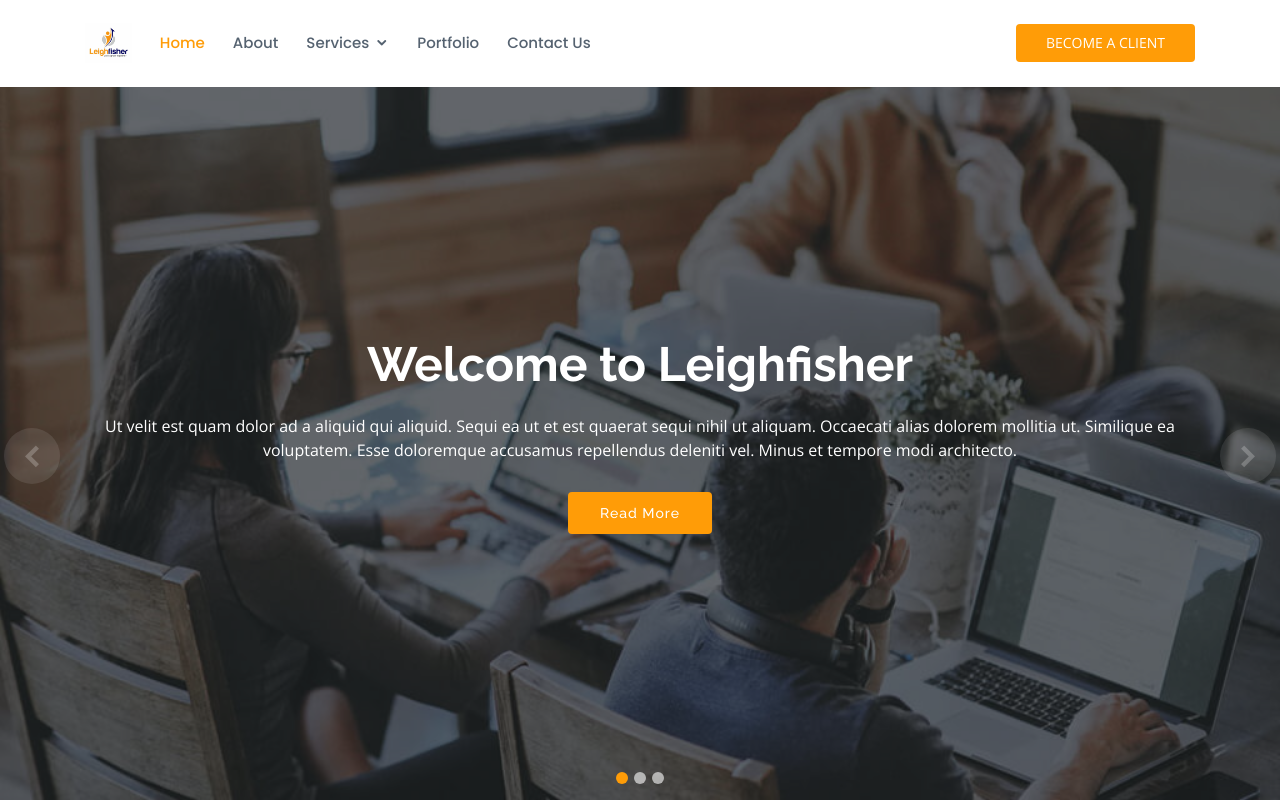
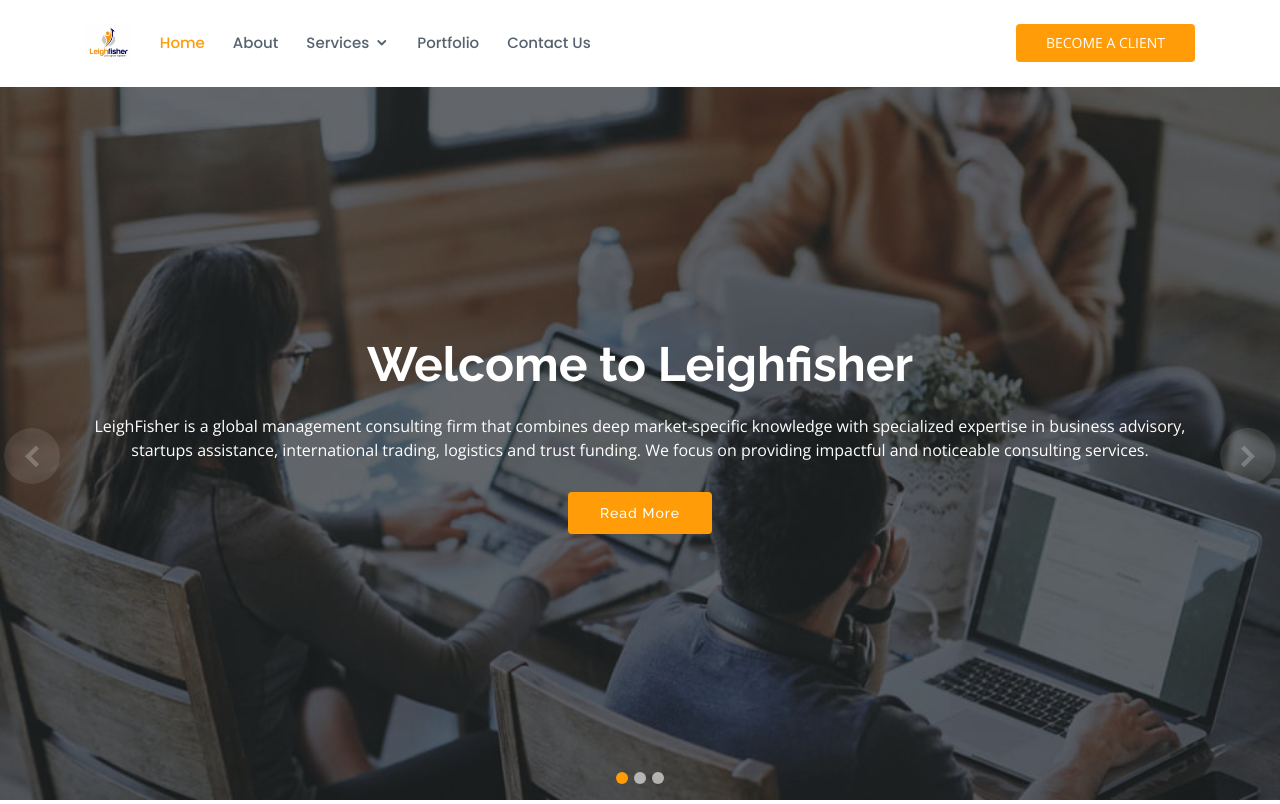
Before and after one commit to Unisight-Technologies/leighfisher-website, a Django app: page / in a window 1280 px wide. Shown: the top 804 px of the page. Run offline with Django 3.2, Linux system fonts and the light colour scheme; some libraries are stand-ins or nearby versions.

Commit message:
--- Auto-Git Commit ---

```diff
--- a/leighfisher_app/templates/index.html
+++ b/leighfisher_app/templates/index.html
@@ -16,7 +16,7 @@
           <div class="carousel-container">
             <div class="container">
               <h2 lang="la" class="animate__animated animate__fadeInDown">Welcome to <span>Leighfisher</span></h2>
-              <p class="animate__animated animate__fadeInUp">Ut velit est quam dolor ad a aliquid qui aliquid. Sequi ea ut et est quaerat sequi nihil ut aliquam. Occaecati alias dolorem mollitia ut. Similique ea voluptatem. Esse doloremque accusamus repellendus deleniti vel. Minus et tempore modi architecto.</p>
+              <p class="animate__animated animate__fadeInUp">LeighFisher is a global management consulting firm that combines deep market-specific knowledge with specialized expertise in business advisory, startups assistance, international trading, logistics and trust funding. We focus on providing impactful and noticeable consulting services.</p>
               <a href="#about" class="btn-get-started animate__animated animate__fadeInUp scrollto">Read More</a>
             </div>
           </div>
@@ -27,7 +27,7 @@
           <div class="carousel-container">
             <div class="container">
               <h2 class="animate__animated animate__fadeInDown">How We Help</h2>
-              <p class="animate__animated animate__fadeInUp">Ut velit est quam dolor ad a aliquid qui aliquid. Sequi ea ut et est quaerat sequi nihil ut aliquam. Occaecati alias dolorem mollitia ut. Similique ea voluptatem. Esse doloremque accusamus repellendus deleniti vel. Minus et tempore modi architecto.</p>
+              <p class="animate__animated animate__fadeInUp"> We aim to be thought leaders in all markets we serve, and actively invest in industry. Our approach is to apply deep, market-specific expertise, combined with the best practices of our global client base, to solve our clients’ challenges and problems. We develop long-term relationships as trusted advisors to our clients, and work with them to deliver sustainable outcomes and lasting value.</p>
               <a href="#about" class="btn-get-started animate__animated animate__fadeInUp scrollto">Read More</a>
             </div>
           </div>
@@ -38,7 +38,7 @@
           <div class="carousel-container">
             <div class="container">
               <h2 class="animate__animated animate__fadeInDown">Creating adaptive strategies</h2>
-              <p class="animate__animated animate__fadeInUp">Ut velit est quam dolor ad a aliquid qui aliquid. Sequi ea ut et est quaerat sequi nihil ut aliquam. Occaecati alias dolorem mollitia ut. Similique ea voluptatem. Esse doloremque accusamus repellendus deleniti vel. Minus et tempore modi architecto.</p>
+              <p class="animate__animated animate__fadeInUp">We care about your business and we are Knowledgeable about making your benefits higher.  We have been lucky to have the opportunity to service clients - from startups to not-for-profit - to enterprise companies. We have grown immensely!</p>
               <a href="#about" class="btn-get-started animate__animated animate__fadeInUp scrollto">Read More</a>
             </div>
           </div>
```
Also changed, not shown: 1 other file.
